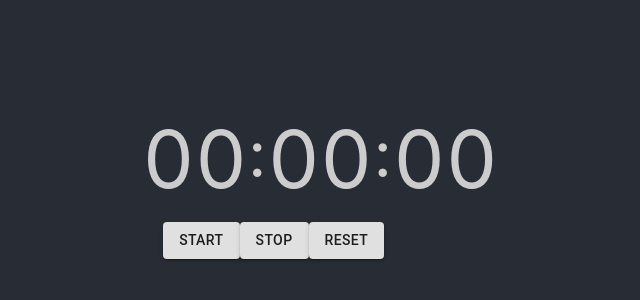
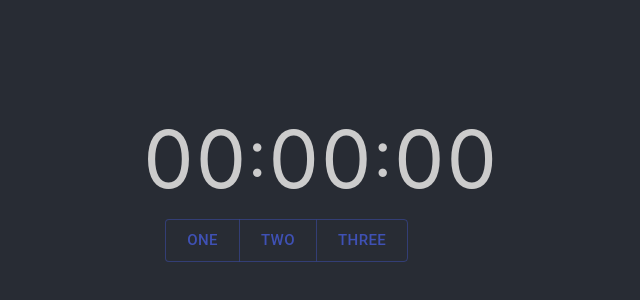
Before and after one commit to rooshanahmed/New-Timer-App, a React (Create React App) app: page / in a window 1280 px wide. Shown: the part 208-508 px from the top of the page, without its empty margins (319-959 px from the left). Built offline with nearby package versions, Linux system fonts and the light colour scheme.

Commit message:
App Updated

```diff
--- a/src/Components/Controls/Controls.tsx
+++ b/src/Components/Controls/Controls.tsx
@@ -1,5 +1,5 @@
 import React, { useState } from "react";
-import { Button, makeStyles } from "@material-ui/core";
+import { Button, makeStyles, ButtonGroup } from "@material-ui/core";
 
 
 type Prop = {
@@ -8,8 +8,8 @@ type Prop = {
 
 const useStyles = makeStyles((theme) => ({
   container: {
-    margin: "12px",
     padding: "3px 8px",
+    margin: "3px",
     fontSize: "1.3rem",
     cursor: "pointer",
   },
@@ -40,9 +40,11 @@ const Controls = (props: Prop) => {
 
   return (
     <section className={classes.container}>
-      <Button onClick={handlePlayButton} variant="contained">START</Button>
-      <Button onClick={handleStopButton} variant="contained">STOP</Button>
-      <Button onClick={handleResetButton} variant="contained">RESET</Button>
+      <ButtonGroup size="large" color="primary" aria-label="large outlined primary button group" className={classes.container}>
+        <Button>One</Button>
+        <Button>Two</Button>
+        <Button>Three</Button>
+      </ButtonGroup>
     </section>
   );
 };
```
